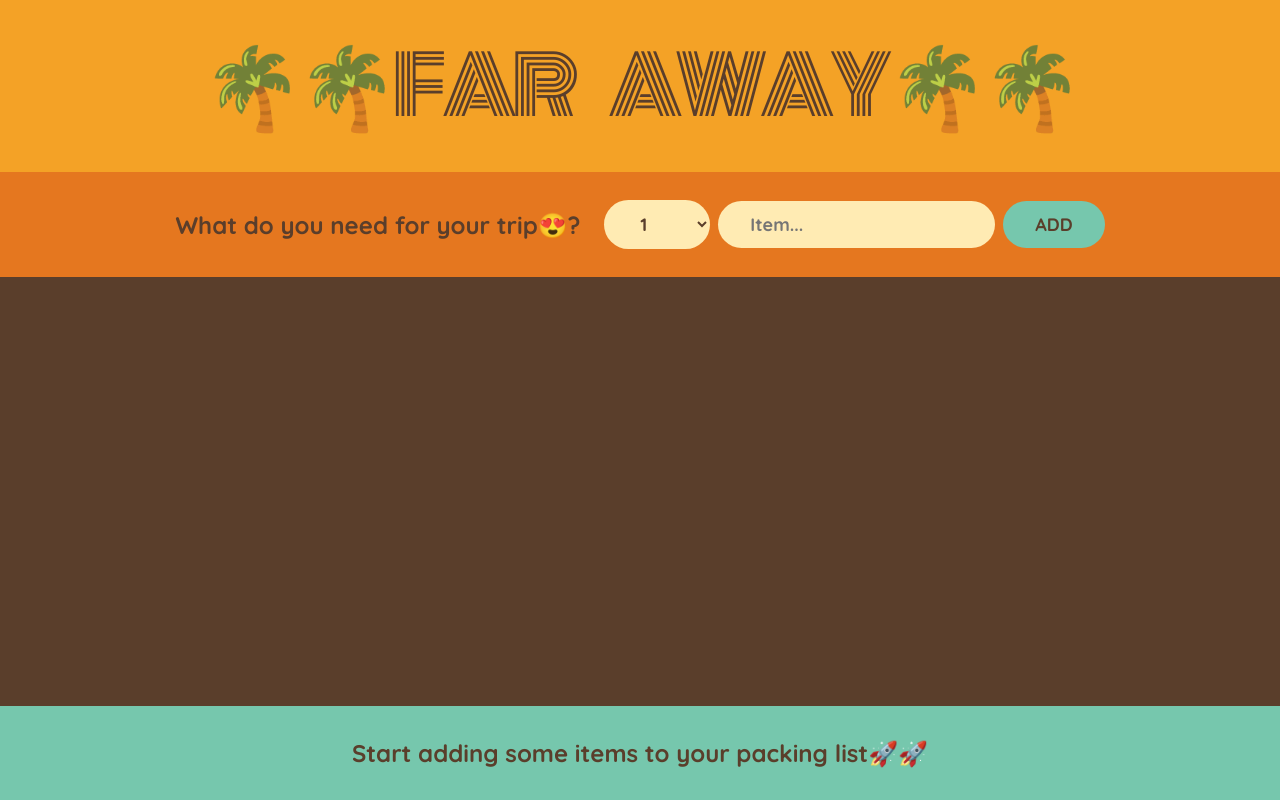
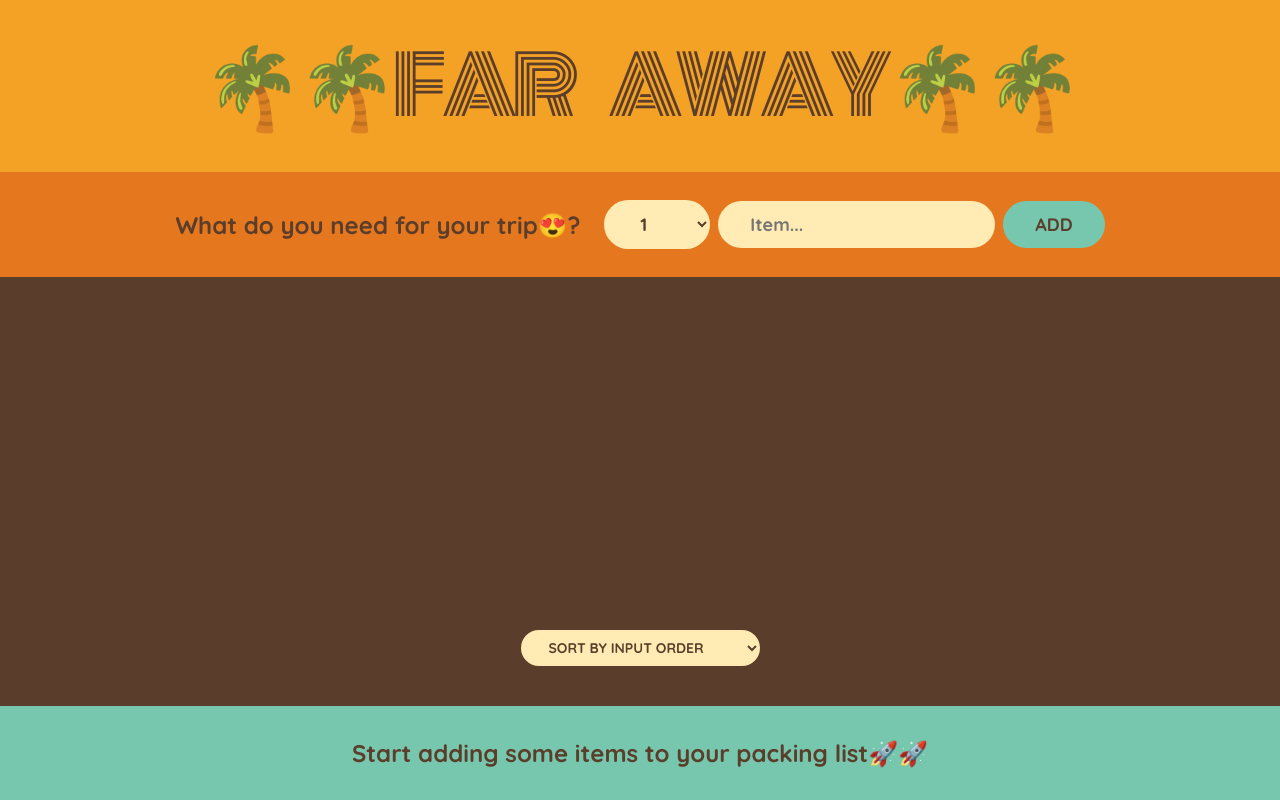
Before and after one commit to Abhishekvihan/travel-list, a React (Create React App) app: page / in a window 1280 px wide. Built offline with nearby package versions, Linux system fonts and the light colour scheme.

Commit message:
added sorting

```diff
--- a/src/App.js
+++ b/src/App.js
@@ -86,10 +86,25 @@
 }
 
 function PackingList({ items, onDeleteItem, onToggleItems }) {
+  const [sortBy, setSortBy] = useState("input");
+
+  let sortedItems;
+  if (sortBy === "input") sortedItems = items;
+
+  if (sortBy === "description")
+    sortedItems = items
+      .slice()
+      .sort((a, b) => a.description.localeCompare(b.description));
+
+  if (sortBy === "packed")
+    sortedItems = items
+      .slice()
+      .sort((a, b) => Number(a.packed) - Number(b.packed));
+
   return (
     <div className="list">
       <ul>
-        {items.map((item) => (
+        {sortedItems.map((item) => (
           <Item
             item={item}
             key={item.id}
@@ -98,6 +113,13 @@
           />
         ))}
       </ul>
+      <div className="actions">
+        <select value={sortBy} onChange={(e) => setSortBy(e.target.value)}>
+          <option value="input">Sort by Input order</option>
+          <option value="description">Sort by description</option>
+          <option value="packed">Sort by packed status</option>
+        </select>
+      </div>
     </div>
   );
 }
@@ -126,7 +148,7 @@
     );
   const numItems = items.length;
   const numPacked = items.filter((item) => item.packed).length;
-  const percentOfPacked = +(Math.round(numPacked / numItems) * 100);
+  const percentOfPacked = Math.round(numPacked / numItems) * 100;
 
   return (
     <footer className="stats">
```
